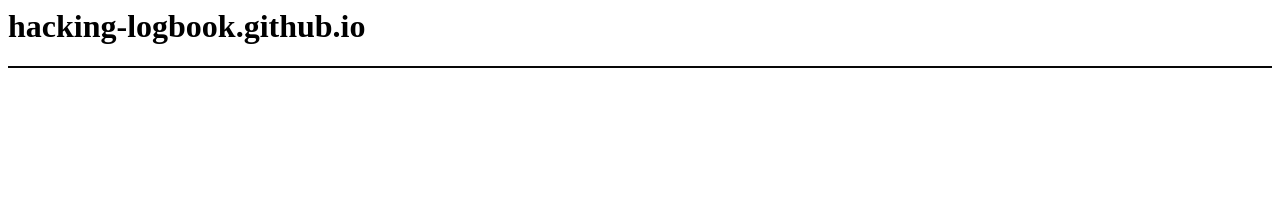
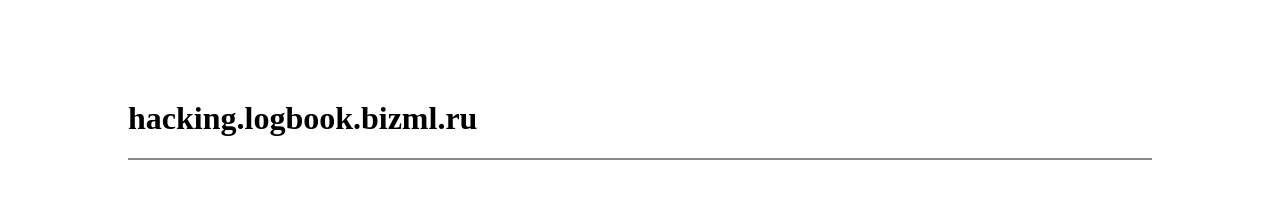
Before and after one commit to 43320888/43320888, a plain HTML site: page index.html in a window 1280 px wide. Drawn offline with Linux system fonts and the light colour scheme.

Commit message:
MailChimp connected

```diff
--- a/index.html
+++ b/index.html
@@ -1,7 +1,8 @@
 <head>
 <script id="mcjs">!function(c,h,i,m,p){m=c.createElement(h),p=c.getElementsByTagName(h)[0],m.async=1,m.src=i,p.parentNode.insertBefore(m,p)}(document,"script","https://chimpstatic.com/mcjs-connected/js/users/184e2eb38590b2bfed22e8b35/182e3a208633fe54beff55c47.js");</script>
 </head>
-<body>
-<h1>hacking-logbook.github.io</h1>
-<hr color="888">
+
+<body style="width:80%;margin:100px 0 0 10%;">
+<h1>hacking.logbook.bizml.ru</h1>
+<hr color="#888">
 </body>
```
